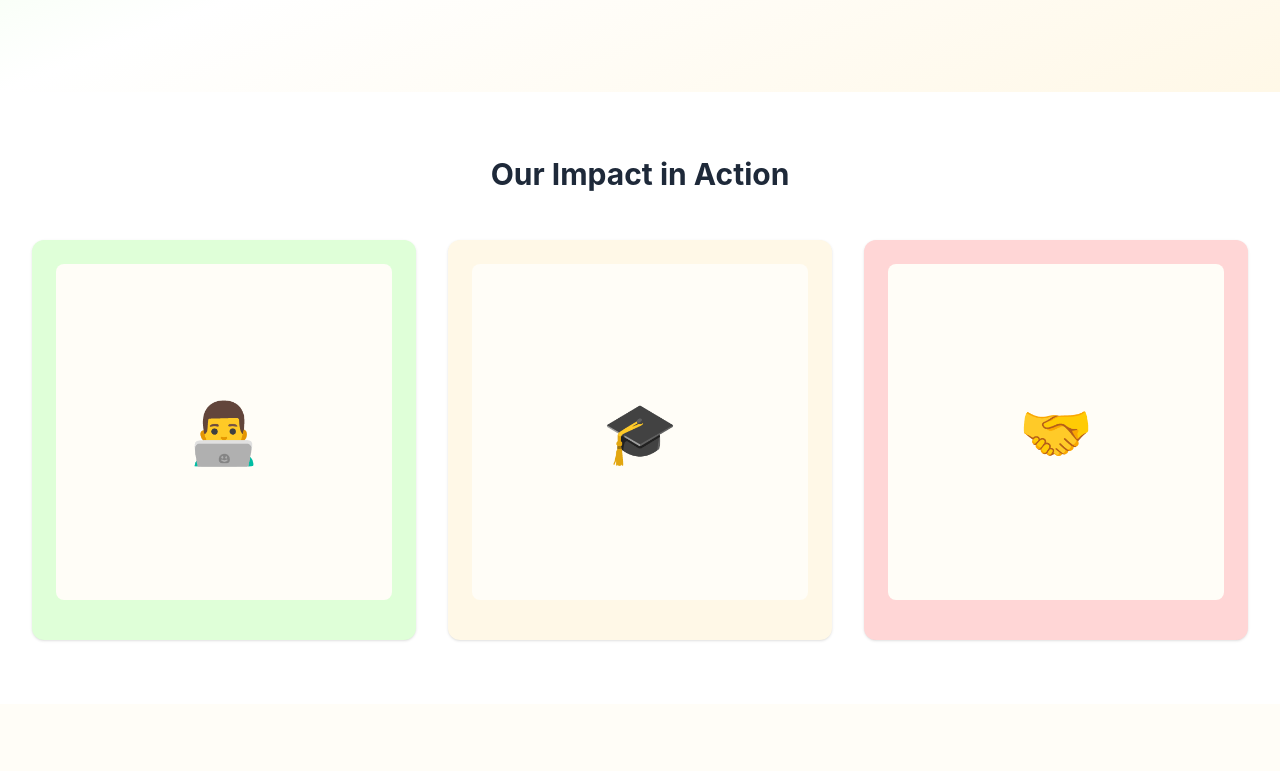
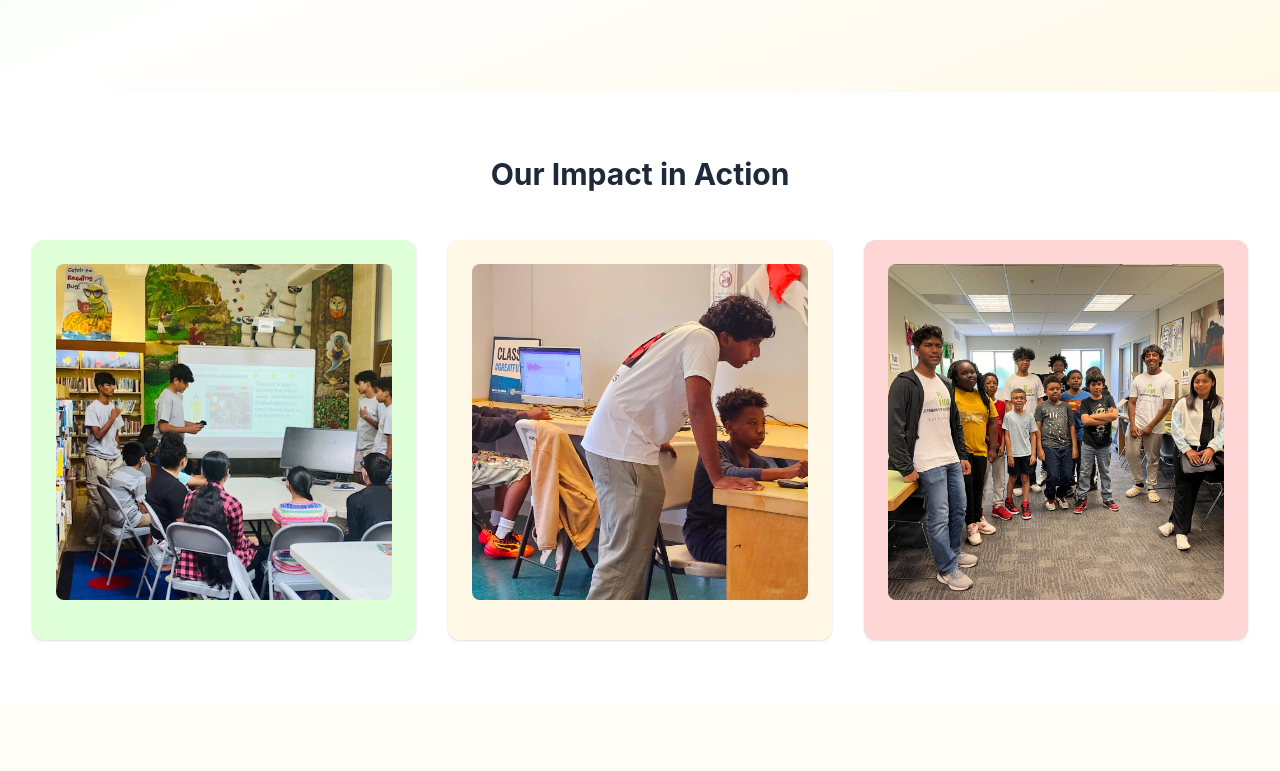
Before and after one commit to zCranking/pikids, a Next.js app: page / in a window 1280 px wide. Shown: the part 479-1250 px from the top of the page. Built offline with nearby package versions, Linux system fonts and the light colour scheme.

Commit message:
added images where they need to go, not sure on how to populate the photo gallery

```diff
--- a/app/about/page.tsx
+++ b/app/about/page.tsx
@@ -90,13 +90,13 @@ Here I am again asking the same question! How about most of the country? Hard wo
               <TeamCard
                 name="Sayam De"
                 title="Founder"
-                imageSrc="/images/sayam.jpg"
+                imageSrc="/sayamfounder.jpg"
                 bio="I am passionate about the intersection of technology and business. In the past few years, my Python data projects on Raspberry Pi have won awards at the Contra Costa County Science and Engineering Fair. In order to bridge the US’s educational equity gap, I leveraged these skills and accomplishments. My program, Pi Kids, spreads technology initiatives to the next generation. Moreover, I’m a believer. LF member, I believe collaboration makes a difference!"
               />
               <TeamCard
                 name="Shlok Kulkarni"
                 title="Co-Founder"
-                imageSrc="/images/shlok.jpg"
+                imageSrc="/shlokcofounder.jpg"
                 bio="I am an entrepreneur, researcher, and biotechnology-enthusiast with extensive interest in gene sequencing and gene modification. Outside of school, I have done Taekwondo for around 9 years, and am currently a 2nd degree black belt. I am an amateur guitarist and enjoy playing in my free time. I also enjoy skateboarding."
               />
             </div>
@@ -108,8 +108,8 @@ Here I am again asking the same question! How about most of the country? Hard wo
               Current Volunteers
             </h3>
             <div className="grid sm:grid-cols-2 md:grid-cols-3 lg:grid-cols-4 gap-6">
-              <VolunteerCard name="Ayush Talapatra" title="President" />
-              <VolunteerCard name="Rajveer Grover" title="Workshop Instructor" />
+              <VolunteerCard name="Ayush Talapatra" title="President" imageSrc="/ayushpresident.jpg" />
+              <VolunteerCard name="Rajveer Grover" title="Workshop Instructor" imageSrc="/rajveerworkshopinstructor.heic" />
             </div>
           </div>
 
--- a/app/page.tsx
+++ b/app/page.tsx
@@ -52,18 +52,18 @@ export default function Home() {
           <div className="grid md:grid-cols-3 gap-8">
             {/* Workshop Photo Cards */}
             <div className="bg-pastel-green-light rounded-xl p-6 shadow-sm hover:shadow-md transition-shadow">
-              <div className="aspect-square bg-pastel-cream rounded-lg mb-4 flex items-center justify-center">
-                <span className="text-6xl">👨‍💻</span>
+              <div className="aspect-square bg-pastel-cream rounded-lg mb-4 flex items-center justify-center overflow-hidden">
+                <img src="/ourimpactinaction1.jpg" alt="Impact Action 1" className="w-full h-full object-cover" />
               </div>
             </div>
             <div className="bg-pastel-yellow-light rounded-xl p-6 shadow-sm hover:shadow-md transition-shadow">
-              <div className="aspect-square bg-pastel-cream rounded-lg mb-4 flex items-center justify-center">
-                <span className="text-6xl">🎓</span>
+              <div className="aspect-square bg-pastel-cream rounded-lg mb-4 flex items-center justify-center overflow-hidden">
+                <img src="/ourimpactinaction2.jpg" alt="Impact Action 2" className="w-full h-full object-cover" />
               </div>
             </div>
             <div className="bg-pastel-red-light rounded-xl p-6 shadow-sm hover:shadow-md transition-shadow">
-              <div className="aspect-square bg-pastel-cream rounded-lg mb-4 flex items-center justify-center">
-                <span className="text-6xl">🤝</span>
+              <div className="aspect-square bg-pastel-cream rounded-lg mb-4 flex items-center justify-center overflow-hidden">
+                <img src="/boysandgirlscluboakland2024.jpg" alt="Boys & Girls Club Oakland" className="w-full h-full object-cover" />
               </div>
             </div>
           </div>
```
